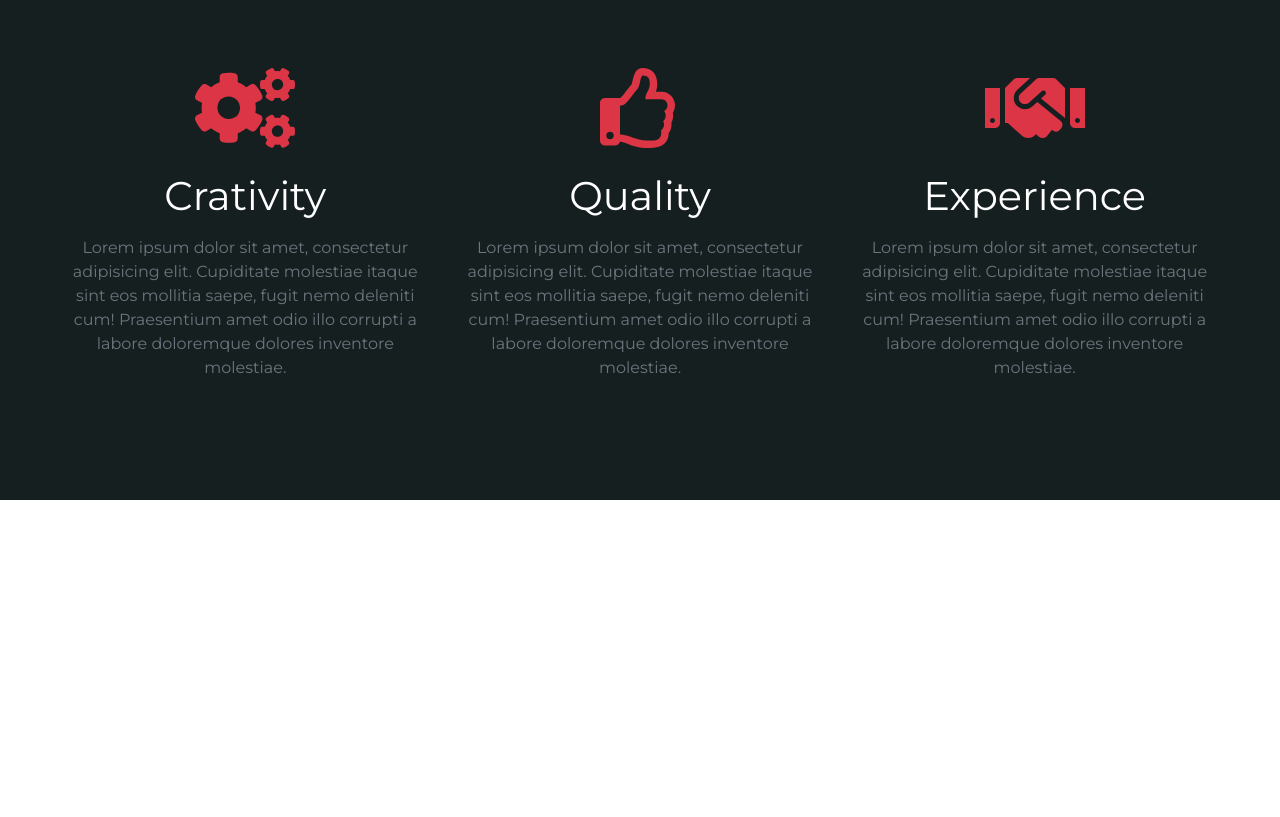
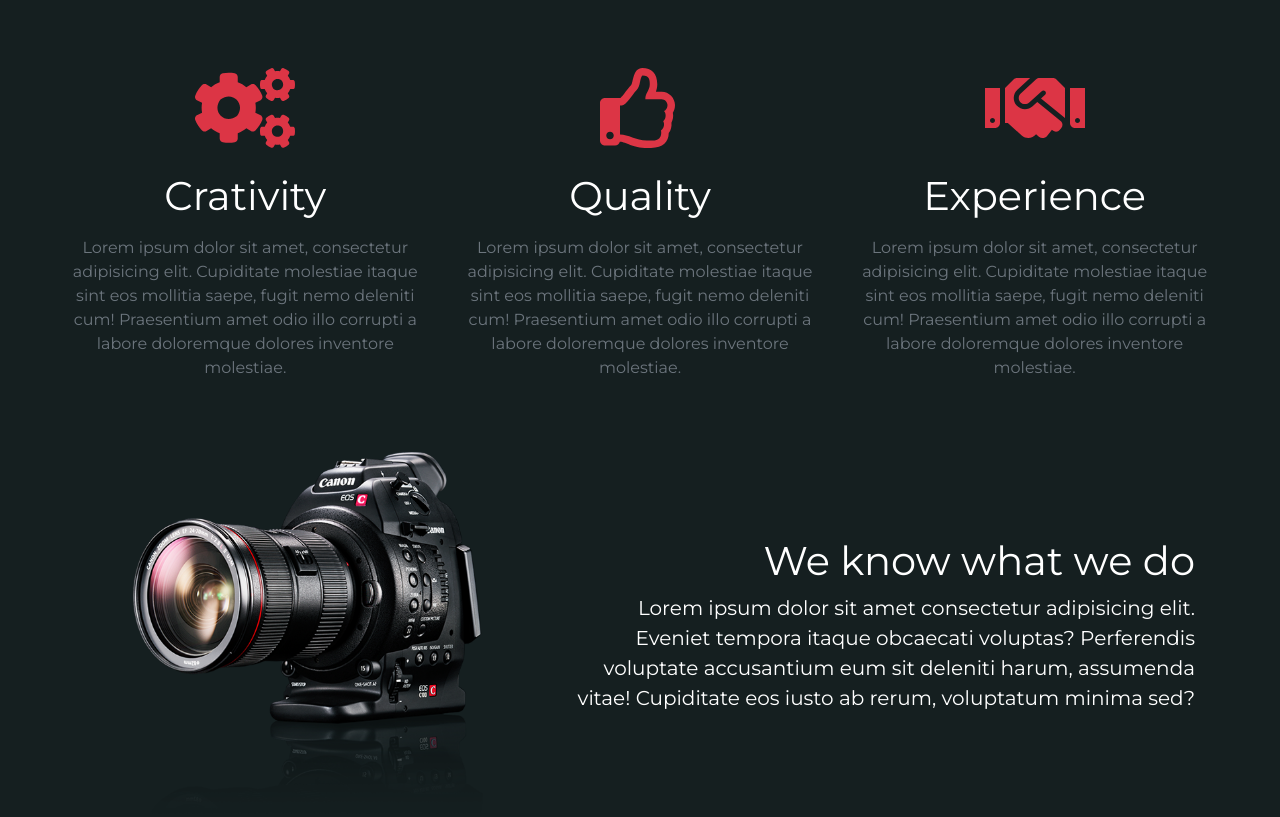
Before and after one commit to maher127/PhotoX, a plain HTML site: page index.html in a window 1280 px wide. Shown: the part 1073-1890 px from the top of the page. Before the commit the page ends 1573 px from the top, so only its background shows below. Drawn offline with nearby package versions, Linux system fonts and the light colour scheme.

Commit message:
mission-section

```diff
--- a/index.html
+++ b/index.html
@@ -133,7 +133,31 @@
           </div>
         </div>
       </div>
+      <div class="container">
+        <div class="row align-items-center">
+          <div class="col-lg-5 text-center">
+            <img
+              src="/images/camera.png"
+              alt="camera"
+              class="img-fluid camera-img"
+              width="350"
+            />
+          </div>
+          <div
+            class="col-lg-7 text-white text-lg-right text-center mission-text"
+          >
+            <h1>We know what we do</h1>
+            <p class="lead">
+              Lorem ipsum dolor sit amet consectetur adipisicing elit. Eveniet
+              tempora itaque obcaecati voluptas? Perferendis voluptate
+              accusantium eum sit deleniti harum, assumenda vitae! Cupiditate
+              eos iusto ab rerum, voluptatum minima sed?
+            </p>
+          </div>
+        </div>
+      </div>
     </div>
+
     <!-- end of mission-->
     <script
       src="https://code.jquery.com/jquery-3.4.1.js"
--- a/script.js
+++ b/script.js
@@ -14,4 +14,14 @@ $(document).ready(function () {
     $(".nav-link").removeClass("nav-active");
     $(this).addClass("nav-active");
   });
+  $(window).scroll(function () {
+    let position = $(this).scrollTop();
+    if (position >= 650) {
+      $(".camera-img").addClass("fromLeft");
+      $(".mission-text").addClass("fromRight");
+    } else {
+      $(".camera-img").removeClass("fromLeft");
+      $(".mission-text").removeClass("fromRight");
+    }
+  });
 });
--- a/style.css
+++ b/style.css
@@ -95,4 +95,33 @@ header {
   margin: auto;
   border: 3px solid #eee;
 }
+.fromLeft {
+  animation-name: fromLeft;
+  animation-duration: 3s;
+}
+.fromRight {
+  animation-name: fromRight;
+  animation-duration: 3s;
+}
+@keyframes fromLeft {
+  0% {
+    transform: translateX(-120px);
+    opacity: 0;
+  }
+  100% {
+    transform: translateX(0);
+    opacity: 1;
+  }
+}
+@keyframes fromRight {
+  0% {
+    transform: translateX(30px);
+    opacity: 0;
+  }
+  100% {
+    transform: translateX(0);
+    opacity: 1;
+  }
+}
+
 /* end of mission */
```
